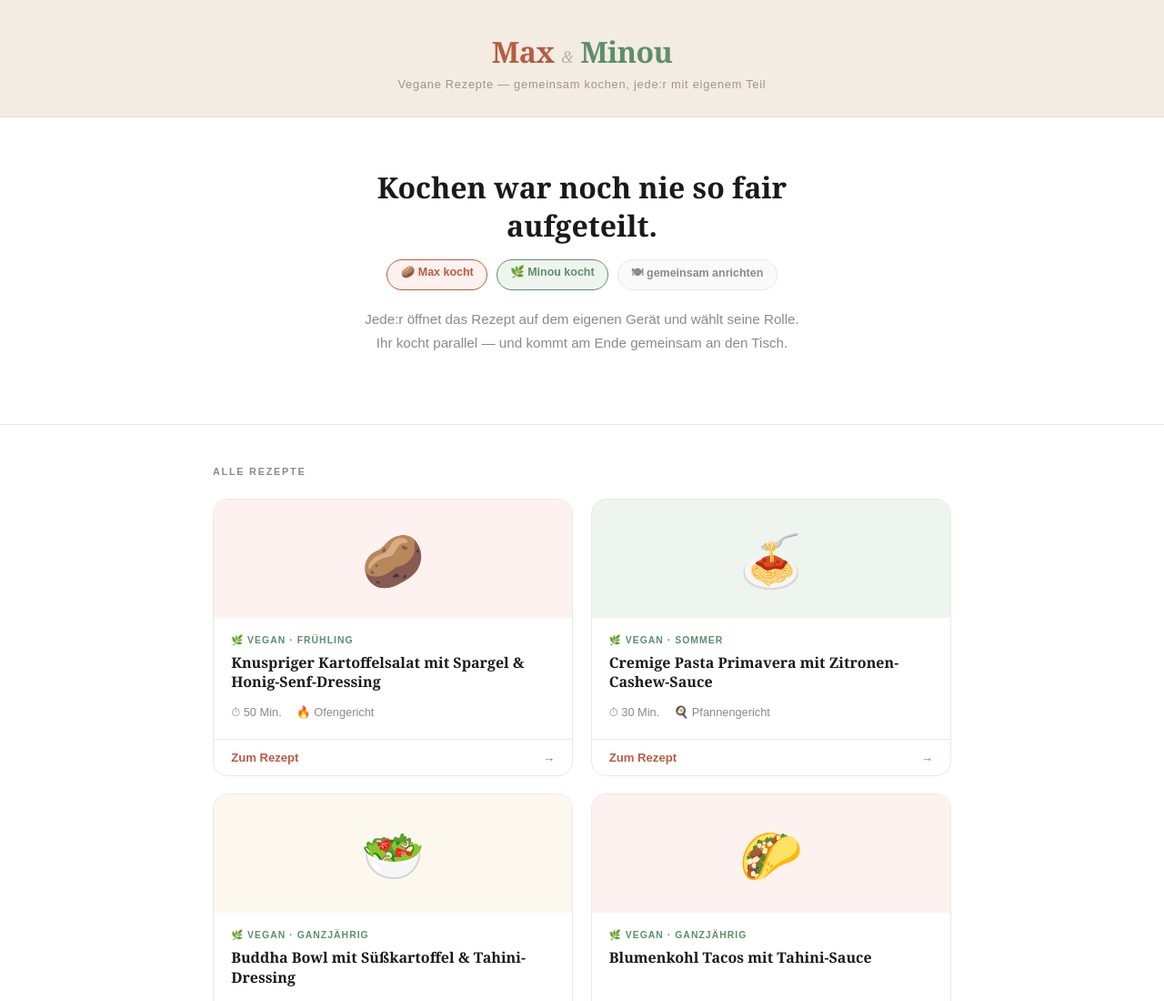
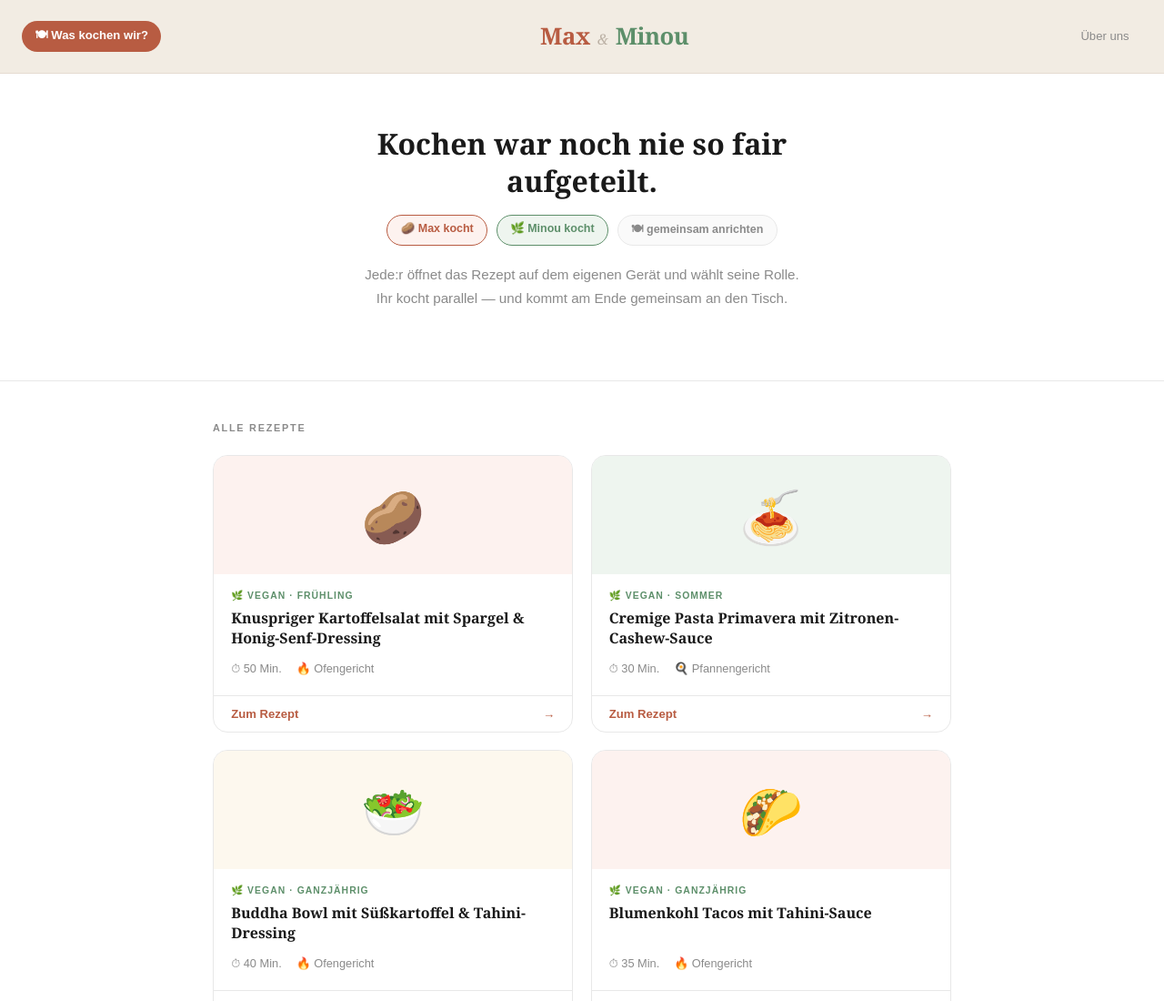
Before and after one commit to maxiba00/max-und-minou, a plain HTML site: page index.html in a window 1280 px wide. Shown: the top 1100 px of the page at 91% size. Drawn offline with Linux system fonts and the light colour scheme.

Commit message:
Navigation mit Logo zentriert, Links links/rechts
Co-Authored-By: Claude Sonnet 4.6 <noreply@anthropic.com>

```diff
--- a/index.html
+++ b/index.html
@@ -31,28 +31,38 @@
     header {
       background: #f2ece3;
       border-bottom: 1px solid #e5dbd0;
-      text-align: center;
-      padding: 2.2rem 1rem 1.8rem;
+      padding: 1.4rem 1.5rem;
+      display: flex;
+      align-items: center;
+      justify-content: space-between;
     }
 
     .logo {
       display: flex;
       align-items: baseline;
-      justify-content: center;
       gap: 0.5rem;
-      margin-bottom: 0.4rem;
+      text-decoration: none;
     }
 
-    .logo-max   { font-size: 2rem; font-weight: 700; color: var(--max); letter-spacing: -0.02em; }
-    .logo-amp   { font-size: 1.1rem; color: #bbb0a4; font-style: italic; }
-    .logo-minou { font-size: 2rem; font-weight: 700; color: var(--minou); letter-spacing: -0.02em; }
+    .logo-max   { font-size: 1.6rem; font-weight: 700; color: var(--max); letter-spacing: -0.02em; }
+    .logo-amp   { font-size: 1rem; color: #bbb0a4; font-style: italic; }
+    .logo-minou { font-size: 1.6rem; font-weight: 700; color: var(--minou); letter-spacing: -0.02em; }
 
-    header p {
-      font-size: 0.8rem;
-      color: #a09488;
-      font-family: 'Arial', sans-serif;
-      letter-spacing: 0.06em;
+    header p { display: none; }
+
+    nav { display: flex; align-items: center; gap: 0.6rem; }
+    .nav-link {
+      font-family: 'Arial', sans-serif; font-size: 0.82rem;
+      color: var(--mid); text-decoration: none;
+      padding: 0.4rem 0.9rem; border-radius: 2rem;
+      transition: background 0.15s, color 0.15s;
     }
+    .nav-link:hover { background: #e8dfd4; color: var(--ink); }
+    .nav-link.highlight {
+      background: var(--max); color: white;
+      font-weight: 700;
+    }
+    .nav-link.highlight:hover { background: var(--max-light); }
 
     /* ── Hero ── */
     .hero {
@@ -235,12 +245,17 @@
 <body>
 
 <header>
-  <div class="logo">
+  <nav class="nav-left">
+    <a class="nav-link highlight" href="tinder.html">🍽 Was kochen wir?</a>
+  </nav>
+  <a class="logo" href="index.html">
     <span class="logo-max">Max</span>
     <span class="logo-amp">&</span>
     <span class="logo-minou">Minou</span>
-  </div>
-  <p>Vegane Rezepte — gemeinsam kochen, jede:r mit eigenem Teil</p>
+  </a>
+  <nav class="nav-right">
+    <a class="nav-link" href="ueber-uns.html">Über uns</a>
+  </nav>
 </header>
 
 <div class="hero">
```
